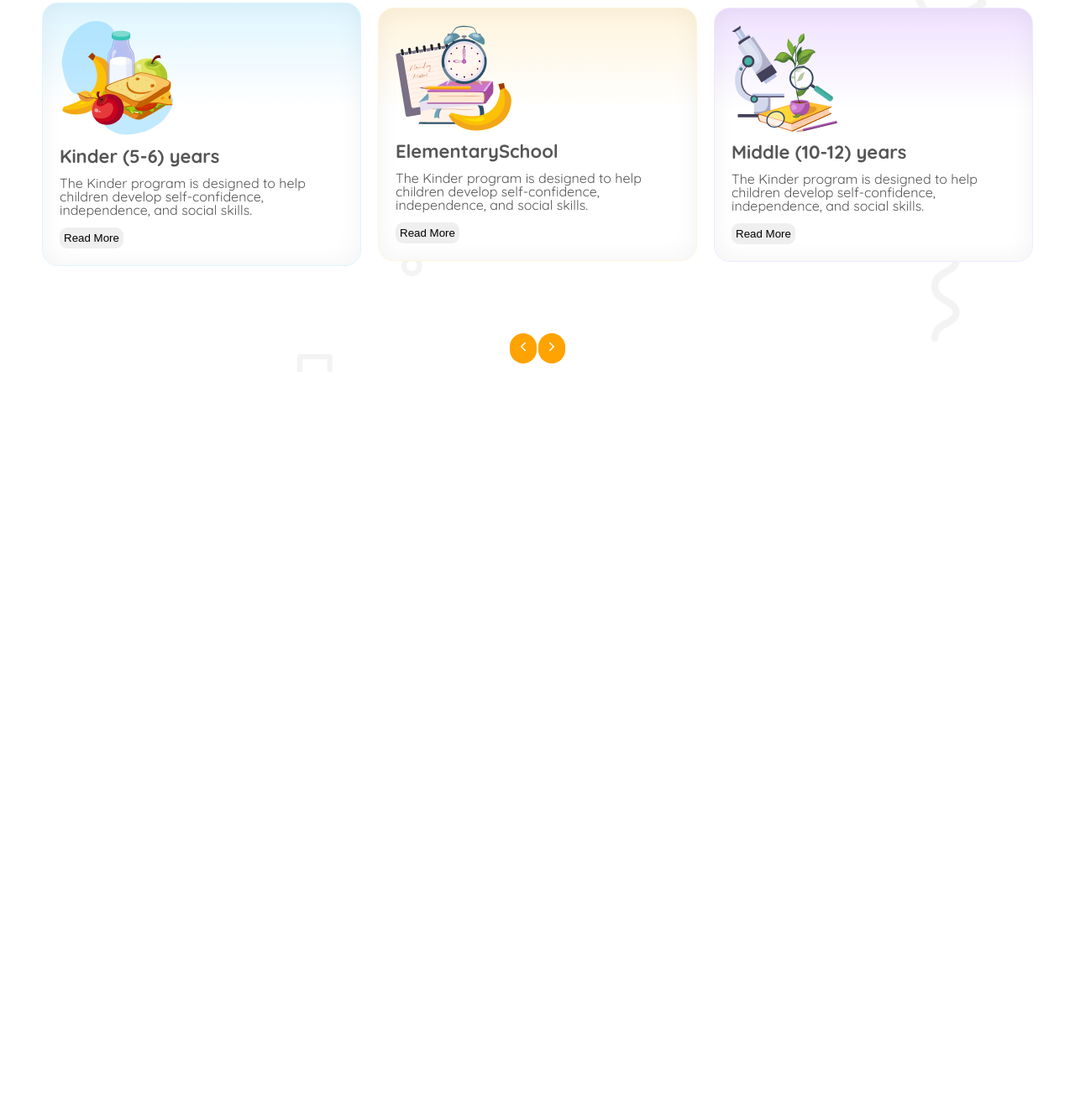
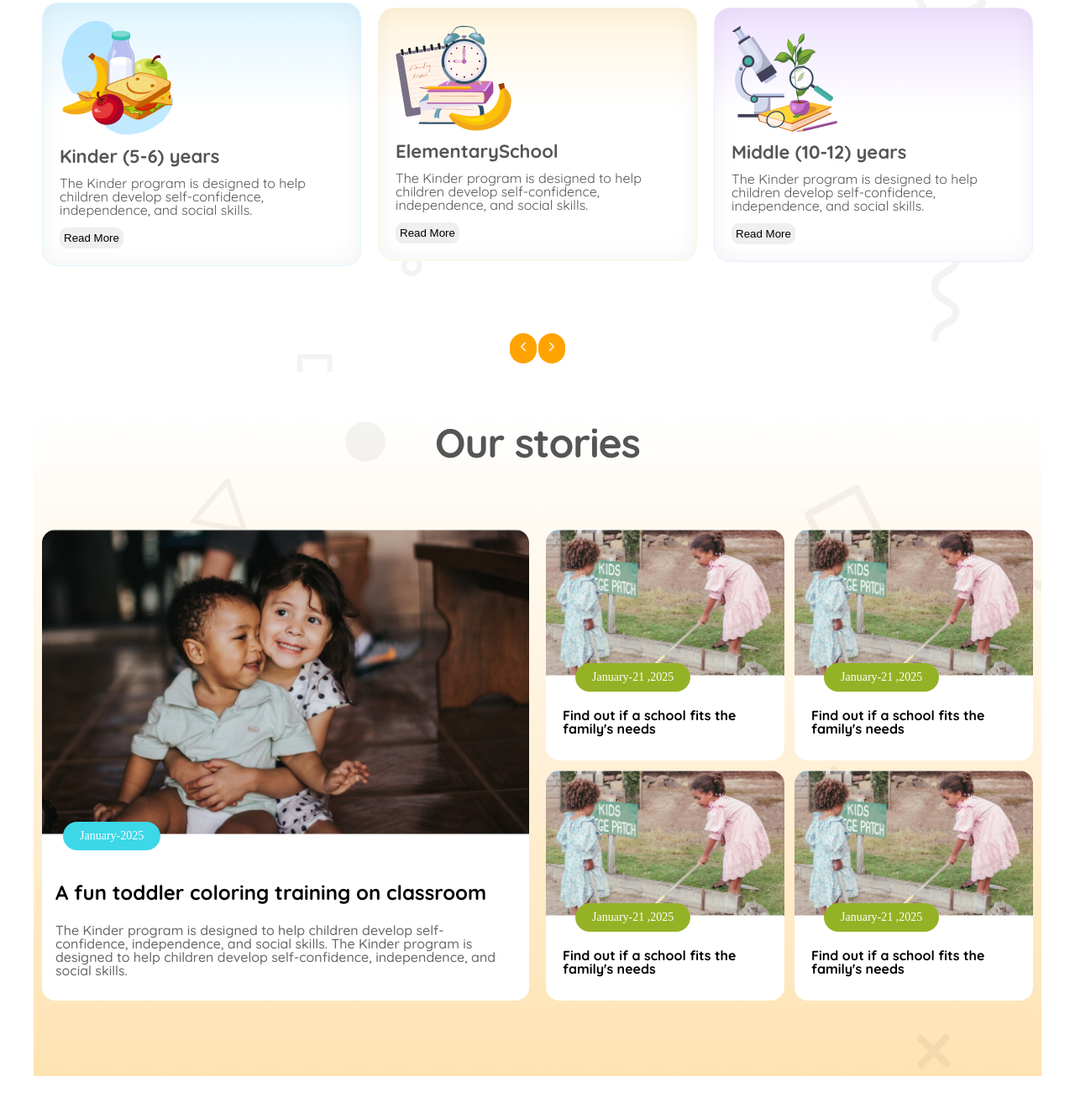
Before and after one commit to Rakib-dev-bd/B11-A2-Kids-School, a plain HTML site: page index.html in a window 1280 px wide. Shown: the part 794-2114 px from the top of the page at 84% size. Before the commit the page ends 1237 px from the top, so only its background shows below. Drawn offline with nearby package versions, Linux system fonts and the light colour scheme.

Commit message:
Story and Curriculum section added

```diff
--- a/index.html
+++ b/index.html
@@ -94,7 +94,85 @@
         </div>
       </section>
 
-      <section class="stories"></section>
+      <section class="stories">
+        <h2 class="secondary-heading center-text">Our stories</h2>
+        <div class="story-cards grid grid-cols-2">
+          <div class="story-card flex">
+            <img
+              src="assets/story-1.png"
+              alt="story card "
+              class="primary-card-img"
+            />
+            <p class="card-date">January-2025</p>
+            <div class="primary-story-content flex">
+              <h3 class="story-heading">
+                A fun toddler coloring training on classroom
+              </h3>
+
+              <p class="story-description">
+                The Kinder program is designed to help children develop
+                self-confidence, independence, and social skills. The Kinder
+                program is designed to help children develop self-confidence,
+                independence, and social skills.
+              </p>
+            </div>
+          </div>
+          <div class="story-sub-card-parent grid grid-cols-2">
+            <div class="story-sub-card flex">
+              <img
+                src="assets/story-2.png"
+                alt="story card "
+                class="sub-card-img"
+              />
+              <p class="sub-card-date story-sub-card-date-1">
+                January-21 ,2025
+              </p>
+              <h3 class="story-sub-heading">
+                Find out if a school fits the family's needs
+              </h3>
+            </div>
+            <div class="story-sub-card flex">
+              <img
+                src="assets/story-2.png"
+                alt="story card "
+                class="sub-card-img"
+              />
+              <p class="sub-card-date story-sub-card-date-1">
+                January-21 ,2025
+              </p>
+              <h3 class="story-sub-heading">
+                Find out if a school fits the family's needs
+              </h3>
+            </div>
+            <div class="story-sub-card flex">
+              <img
+                src="assets/story-2.png"
+                alt="story card "
+                class="sub-card-img"
+              />
+              <p class="sub-card-date story-sub-card-date-1">
+                January-21 ,2025
+              </p>
+              <h3 class="story-sub-heading">
+                Find out if a school fits the family's needs
+              </h3>
+            </div>
+            <div class="story-sub-card flex">
+              <img
+                src="assets/story-2.png"
+                alt="story card "
+                class="sub-card-img"
+              />
+              <p class="sub-card-date story-sub-card-date-1">
+                January-21 ,2025
+              </p>
+              <h3 class="story-sub-heading">
+                Find out if a school fits the family's needs
+              </h3>
+            </div>
+          </div>
+        </div>
+      </section>
     </main>
 
     <script
--- a/style/general.css
+++ b/style/general.css
@@ -79,6 +79,9 @@
     ),
     rgb(255, 255, 255);
 }
-.black {
+.story-sub-card-date-1 {
+  background: rgb(149, 178, 38);
+}
+.story-sub-card-date-2 .story-sub-card-date-3 .story-sub-card-date-4 .black {
   background-color: #000;
 }
--- a/style/style.css
+++ b/style/style.css
@@ -137,3 +137,98 @@ body {
 }
 
 /* Stories section */
+
+.stories {
+  max-width: 120rem;
+  margin: 5rem auto;
+  padding: 1rem;
+  background: url(../assets/bg.png) no-repeat center,
+    linear-gradient(0deg, rgba(254, 163, 1, 0.3), rgba(255, 255, 255, 0.3) 100%);
+}
+.story-cards {
+  /* align-items: start; */
+
+  gap: 2rem;
+  margin: 8rem 0;
+}
+
+.story-card {
+  /* padding: 2rem; */
+  flex-direction: column;
+  gap: 1rem;
+  align-items: flex-start;
+  border-radius: 16px;
+  background: rgb(255, 255, 255);
+  overflow: hidden;
+}
+
+.primary-card-img {
+  width: 100%;
+  display: block;
+}
+
+.primary-story-content {
+  padding: 2.8rem 1.6rem 2.8rem 1.6rem;
+
+  flex-direction: column;
+  align-items: flex-start;
+  gap: 2.5rem;
+}
+
+.card-date {
+  font-size: 1.4rem;
+  font-weight: 500;
+  border-radius: 47.93px;
+  background: rgb(60, 216, 232);
+  color: rgb(255, 255, 255);
+  font-family: Raleway;
+  text-transform: capitalize;
+  padding: 1rem 2rem;
+  margin: -2.5rem 0 0 2.5rem;
+}
+
+.story-heading {
+  color: rgb(0, 0, 0);
+  font-size: 2.4rem;
+  font-weight: 700;
+}
+
+.story-description {
+  color: rgb(102, 102, 102);
+  font-size: 1.6rem;
+  font-weight: 500;
+}
+
+.story-sub-card-parent {
+  gap: 1.2rem;
+}
+
+.story-sub-card {
+  flex-direction: column;
+  align-items: flex-start;
+
+  border-radius: 16px;
+  background: rgb(255, 255, 255);
+  overflow: hidden;
+}
+
+.sub-card-img {
+  width: 100%;
+}
+.sub-card-date {
+  font-size: 1.4rem;
+  font-weight: 500;
+  color: rgb(255, 255, 255);
+  font-family: Raleway;
+  text-transform: capitalize;
+  padding: 1rem 2rem;
+  border-radius: 47.93px;
+
+  margin: -1.5rem 0 0 3.5rem;
+}
+.story-sub-heading {
+  color: rgb(0, 0, 0);
+  font-size: 1.6rem;
+  font-weight: 700;
+  padding: 2rem;
+}
```
